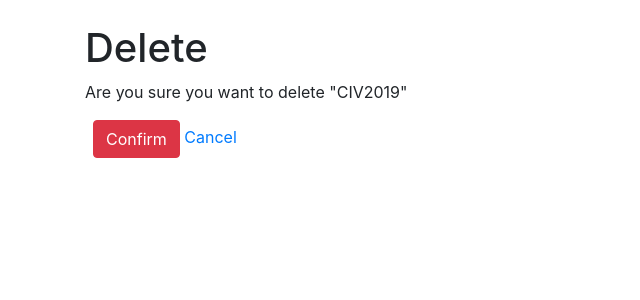
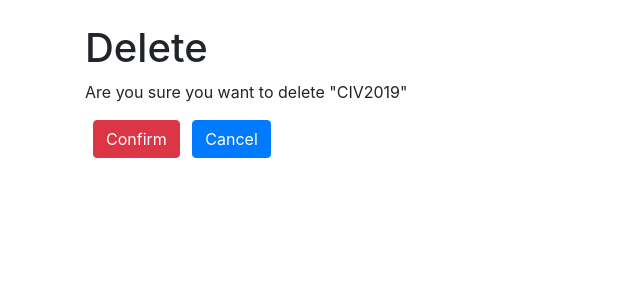
Before and after one commit to Jordan-Rob/django-news, a Django app: page /articles/2/delete/ in a window 1280 px wide. Shown: the part 56-356 px from the top of the page, without its empty margins (0-640 px from the left). Run offline with Django 3.2, Linux system fonts and the light colour scheme; data comes from the database, SQL or seed files in the repository; some libraries are stand-ins or nearby versions.

Commit message:
added articles view and template

```diff
--- a/templates/article_delete.html
+++ b/templates/article_delete.html
@@ -5,6 +5,6 @@
     {% csrf_token %}
     <p>Are you sure you want to delete "{{ article.title }}"</p>
     <button class="btn btn-danger ml-2" type="submit">Confirm</button>
-    <a href="{% url 'article_list' %}">Cancel</a>
+    <a class="btn btn-primary ml-2" href="{% url 'article_list' %}">Cancel</a>
 </form>
 {% endblock content %}
```
